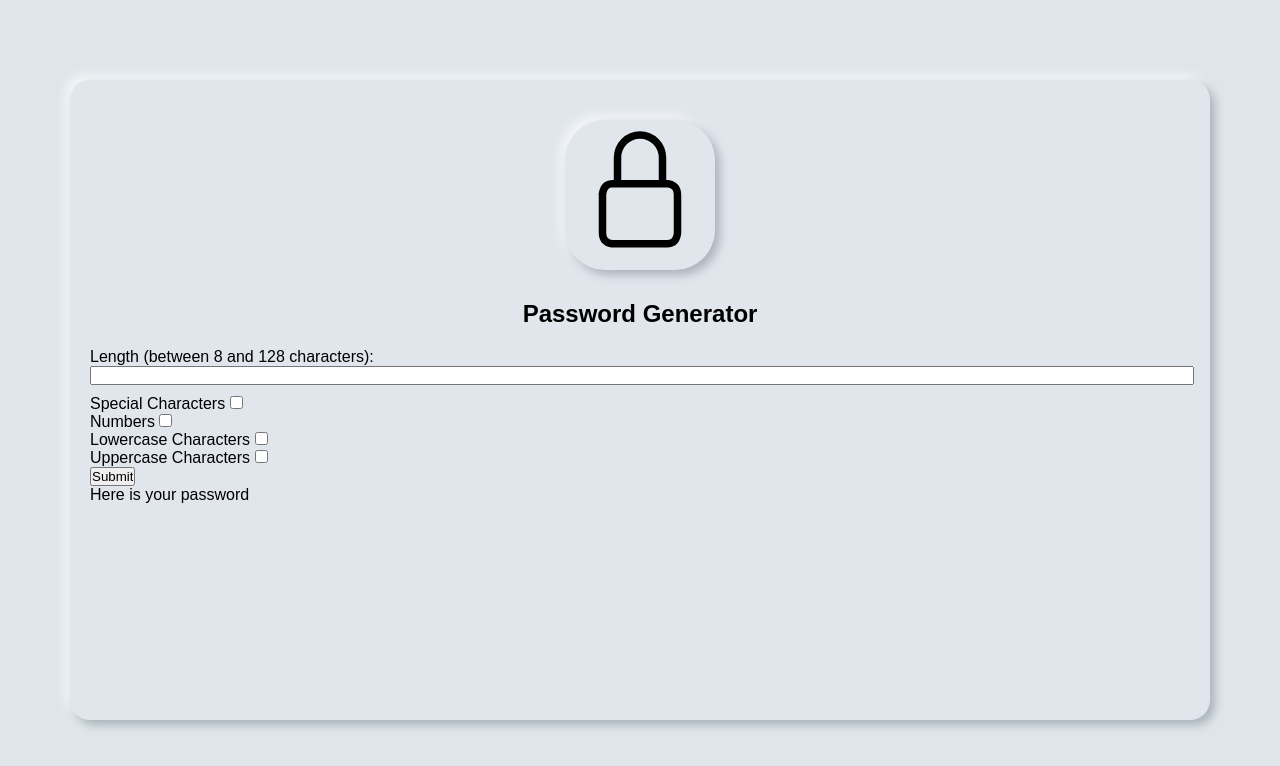
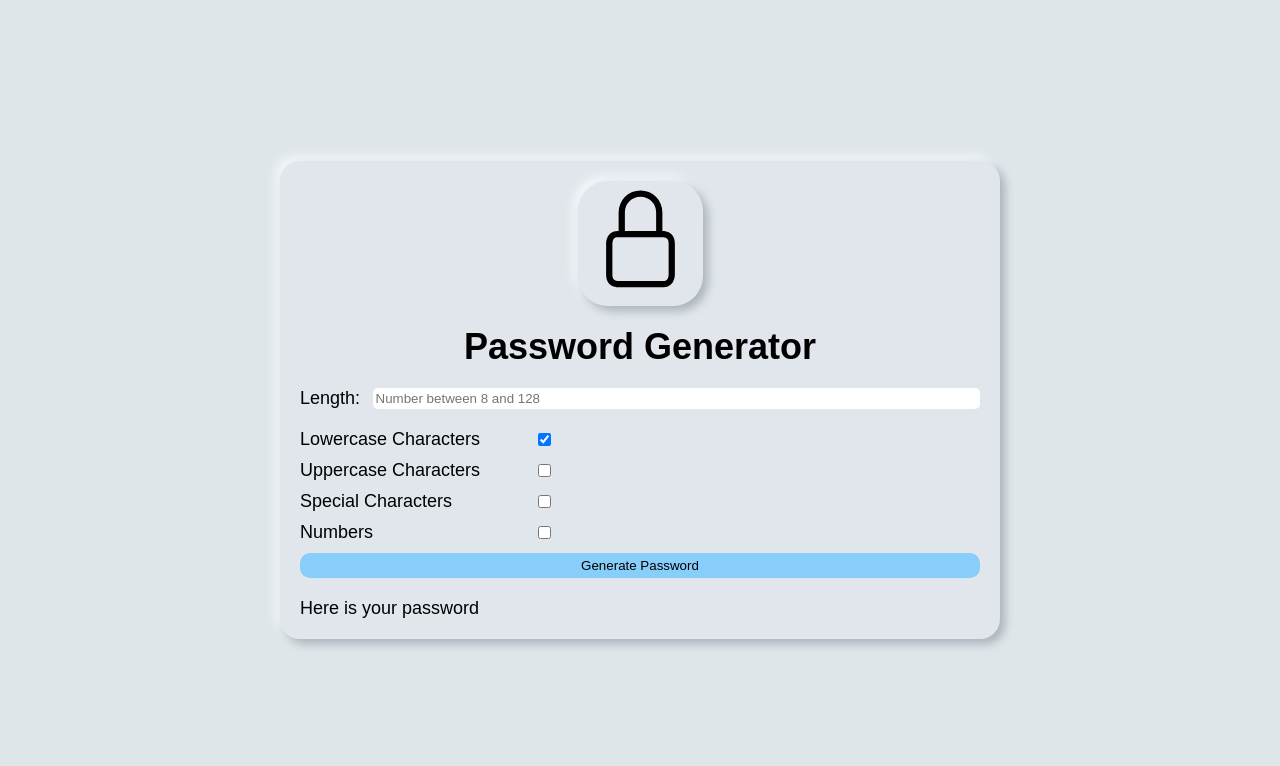
Before and after one commit to wbrink/password-generator, a plain HTML site: page index.html in a window 1280 px wide. Drawn offline with Linux system fonts and the light colour scheme.

Commit message:
centered container vertically and horizontally

```diff
--- a/index.html
+++ b/index.html
@@ -10,37 +10,37 @@
   </head>
   <body>
     <div class="container">
-      <!-- <div class="image-container"> -->
       <img src="lock.svg" alt="" />
-      <!-- </div> -->
 
       <h1>Password Generator</h1>
 
       <form action="">
-        <label for="length">Length (between 8 and 128 characters):</label>
-        <input type="number" name="length" id="length" min="8" max="128" />
+        <div class="length-input">
+          <label for="length">Length:</label>
+          <input type="number" name="length" id="length" min="8" max="128" placeholder="Number between 8 and 128" />
+        </div>
 
-        <div>
+        <div class="checkbox-group">
+          <label for="lowerCase">Lowercase Characters</label>
+          <input type="checkbox" name="lowerCase" id="lowerCase" checked="true" />
+        </div>
+
+        <div class="checkbox-group">
+          <label for="upperCase">Uppercase Characters</label>
+          <input type="checkbox" name="upperCase" id="upperCase" />
+        </div>
+
+        <div class="checkbox-group">
           <label for="specialCharacters">Special Characters</label>
           <input type="checkbox" name="specialCharacters" id="specialCharacters" />
         </div>
 
-        <div>
-          <label for="specialCharacters">Numbers</label>
+        <div class="checkbox-group">
+          <label for="numbers">Numbers</label>
           <input type="checkbox" name="numbers" id="numbers" />
         </div>
 
-        <div>
-          <label for="specialCharacters">Lowercase Characters</label>
-          <input type="checkbox" name="lowerCase" id="lowerCase" />
-        </div>
-
-        <div>
-          <label for="specialCharacters">Uppercase Characters</label>
-          <input type="checkbox" name="upperCase" id="upperCase" />
-        </div>
-
-        <input type="submit" value="Submit" id="submit" />
+        <input type="submit" value="Generate Password" id="submit" />
       </form>
 
       <div id="message">
--- a/style.css
+++ b/style.css
@@ -3,6 +3,10 @@
   padding: 0;
 }
 
+/* need to height so that the when flex needs to center
+   the container vertically it has a reference for how much space
+   to set the margin for. By default the height is only what space
+   the content takes up */
 html,
 body {
   height: 100%;
@@ -13,22 +17,23 @@ body {
   /* background-color: #b2bec3; */
   display: flex;
   flex-direction: column;
-  justify-content: center;
-  align-items: center;
+  /* justify-content: center;
+  align-items: center; */
 
   font-family: Arial, Helvetica, sans-serif;
+  font-size: large;
 }
 
 .container h1 {
   text-align: center;
   margin: 0px 20px 20px 20px;
-  font-size: 24px;
+  /* font-size: 1em; */
 }
 
 .container {
   box-sizing: border-box;
   /* want to fill whole container */
-  min-height: 80vh;
+  /* min-height: 80vh; */
   width: 100%;
   padding: 20px;
   margin: auto auto;
@@ -40,17 +45,57 @@ body {
 .container img {
   display: block;
   width: 100%;
-  margin: 20px auto;
+  margin: 0 auto 20px auto;
 
   /* neumorphism */
-  border-radius: 40px;
+  border-radius: 30px;
   box-shadow: 5px 5px 10px #abb3bc, -5px -5px 10px #f3f6f9;
 }
 
-input[type="number"] {
-  display: block;
+form {
+  margin-bottom: 20px;
+}
+
+.length-input {
+  display: flex;
+  margin-bottom: 20px;
+  justify-content: center;
+}
+
+.length-input label {
+  flex-basis: 10%;
+}
+
+.length-input input[type="number"] {
+  flex-basis: 90%;
+  box-sizing: border-box;
+  padding-left: 3px;
+  /* flex-grow: 1; */
+  margin-left: 5px;
+  border: none;
+  border-radius: 5px;
+}
+
+.checkbox-group {
+  display: flex;
+  margin-bottom: 10px;
+}
+
+.checkbox-group label {
+  flex-basis: 35%;
+}
+
+.checkbox-group input {
+  border: none;
+}
+
+/* submit button */
+input[type="submit"] {
+  padding: 5px;
   width: 100%;
-  margin-bottom: 10px;
+  border: none;
+  background: lightskyblue;
+  border-radius: 10px;
 }
 
 /* screen sizes <= 575 */
@@ -60,7 +105,7 @@ input[type="number"] {
   }
 }
 
-/* break points from bootstrap */
+/* break points and container sizes from bootstrap */
 @media (min-width: 576px) {
   .container {
     max-width: 540px;
@@ -79,14 +124,13 @@ input[type="number"] {
   }
 
   .container img {
-    width: 100px;
+    width: 125px;
   }
 }
 
-@media (min-width: 992px) {
+/* @media (min-width: 992px) {
   .container {
     max-width: 960px;
-    /* background: green; */
   }
 
   .container img {
@@ -97,11 +141,10 @@ input[type="number"] {
 @media (min-width: 1200px) {
   .container {
     max-width: 1140px;
-    /* background: brown; */
   }
 
   .container img {
     width: 150px;
     margin-bottom: 30px;
   }
-}
+} */
```
